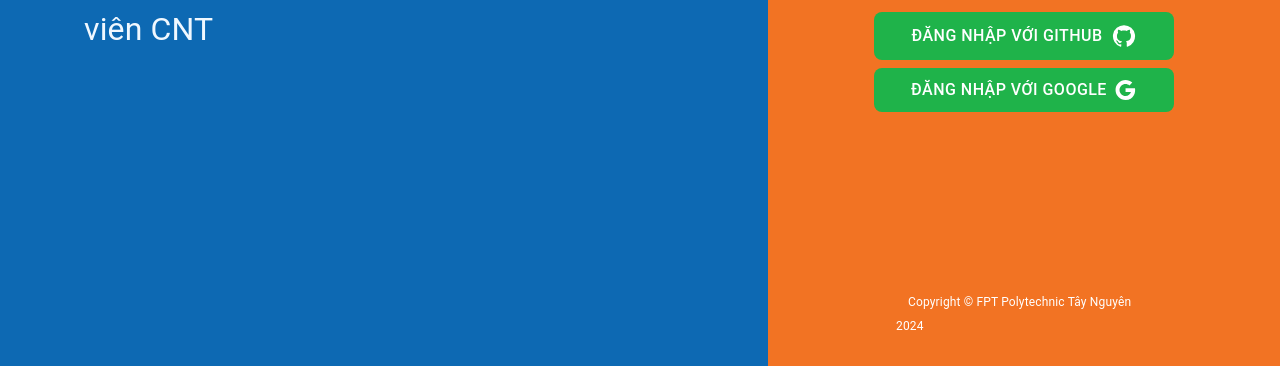
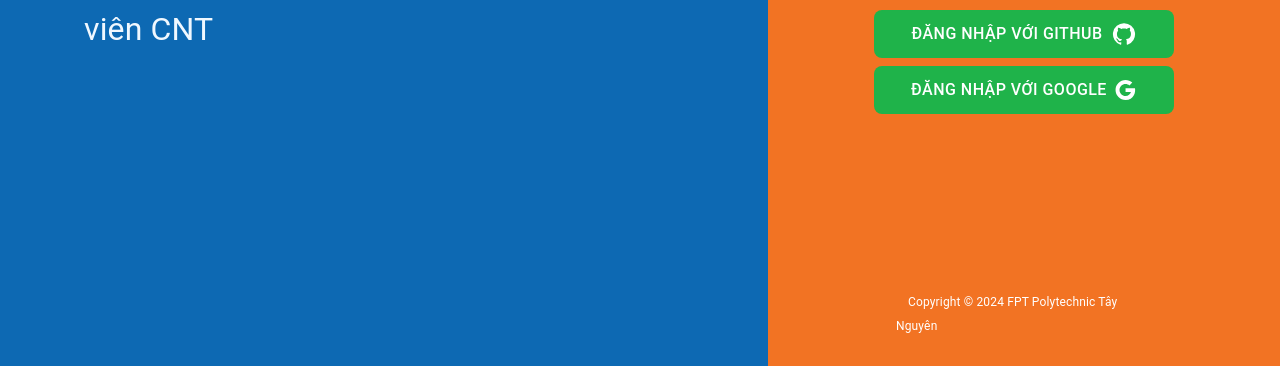
Before and after one commit to hptprobook/trainning_equipment_2024, a React (Vite) app in the folder website/: page /login in a window 1280 px wide. Shown: the part 431-797 px from the top of the page. Built offline with nearby package versions, Linux system fonts and the light colour scheme; no server answers; what material-ui-confirm would draw is missing.

Commit message:
NEW UPDATE

```diff
--- a/website/src/pages/Login/LoginGG.jsx
+++ b/website/src/pages/Login/LoginGG.jsx
@@ -38,7 +38,7 @@ const LoginGG = () => {
         fontWeight: '500',
         backgroundColor: 'rgb(31, 179, 74)',
         color: 'rgba(255,255,255,1)',
-        padding: '8px 24px',
+        padding: '10px 24px',
         width: '300px',
         marginTop: '8px',
         borderRadius: '8px',
--- a/website/src/pages/Login/LoginView.jsx
+++ b/website/src/pages/Login/LoginView.jsx
@@ -66,7 +66,6 @@ const LoginView = () => {
       // else {
       // navigate('/');
       // }
-
     }
   }, [userGit, navigate, setLogin]);
   const token = localStorage.getItem('token');
@@ -157,7 +156,7 @@ const LoginView = () => {
         </div>
         <div className="footer">
           <a href="https://www.facebook.com/beeittaynguyen" target="_blank">
-          Copyright © FPT Polytechnic Tây Nguyên 2024
+            Copyright © 2024 FPT Polytechnic Tây Nguyên
           </a>
           {/* <a href="fb.com">Liên hệ</a> */}
         </div>
```
